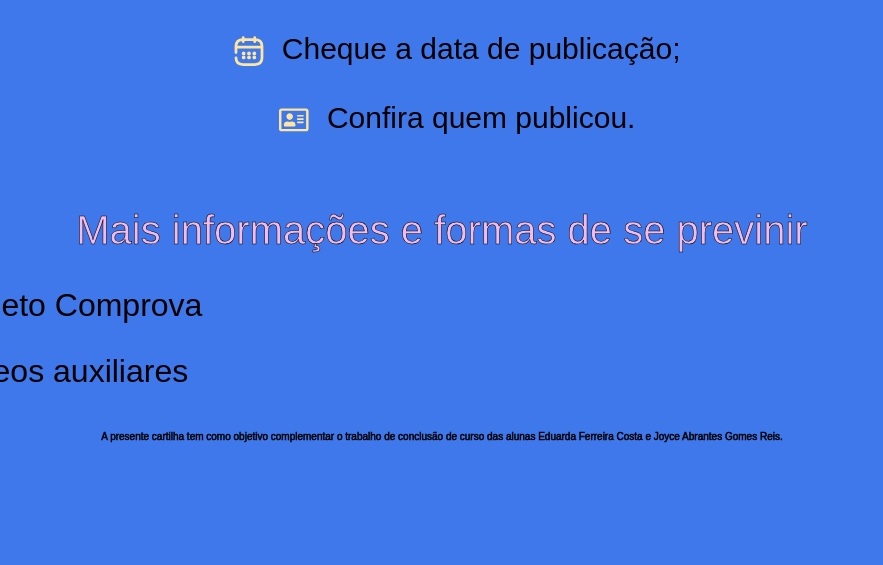
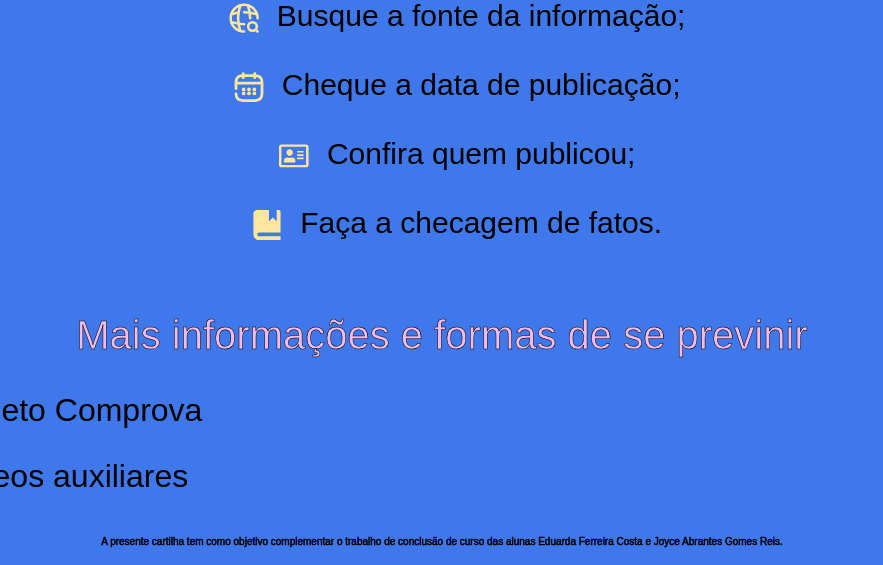
Before and after one commit to abrantesjo/cartilha, a plain HTML site: page index.html in a window 1280 px wide. Shown: the part 873-1438 px from the top of the page, without its empty margins (198-1081 px from the left). Before the commit the page ends 1333 px from the top, so only its background shows below. Drawn offline with nearby package versions, Linux system fonts and the light colour scheme; a web font is replaced by a local one.

Commit message:
Adiciona animação nos links e  mais um tópico de prevenção

```diff
--- a/index.html
+++ b/index.html
@@ -30,7 +30,7 @@
         <div class="container text-center">
             <div class="row align-items-center">
                 <p class="titulo">Fake news e Deepfake</p>
-                <p class="subtitulo">Uma cartilha de combate as noticias falsas</p>
+                <p class="subtitulo">Uma cartilha de combate as notícias falsas</p>
             </div>
 
             <div class="retangulo">
@@ -49,7 +49,7 @@
                         <li> sensacionalismo; mentiras, maquiagens, boatos e </li>
                         <li> fatos alternativos. </li>
                     </ul>
-                    <p class="fonte">Fonte: Magaly prado (2019)</p>
+                    <p class="fonte">Fonte:<a href="https://books.scielo.org/id/gfrbh/pdf/martinez-9788572490559-13.pdf">Magaly Prado</a> (2019)</p>
                 </div>
             </div>
 
@@ -77,7 +77,12 @@
                     <br>
                     <li style="color: black; font-size: 30px;">
                         <img src="imgs/icons/info.svg" alt="Ícone 3" class="icone">
-                        Confira quem publicou.
+                        Confira quem publicou;
+                    </li>
+                    <br>
+                    <li style="color: black; font-size: 30px;">
+                        <img src="imgs/icons/book.svg" alt="Ícone 4" class="icone">
+                        Faça a <a href="https://www.cnj.jus.br/programas-e-acoes/painel-de-checagem-de-fake-news/onde-checar/">checagem de fatos</a>.
                     </li>
                 </ul>
             </div>
--- a/style.css
+++ b/style.css
@@ -116,7 +116,32 @@ ul {
 
 a {
     color: black !important;
+    text-decoration: none !important;
+
+    position: relative;
+    text-decoration: none;
 }
+
+a::before {
+    content: "";
+    position: absolute;
+    width: 100%;
+    height: 3px;
+    bottom: 0;
+    left: 0;
+    background-color: #000;
+    visibility: hidden;
+    -webkit-transform: scaleX(0);
+    transform: scaleX(0);
+    -webkit-transition: all 0.3s ease-in-out 0s;
+    transition: all 0.3s ease-in-out 0s;
+}
+
+a:hover:before {
+    visibility: visible;
+    -webkit-transform: scaleX(1);
+    transform: scaleX(1);
+  }
 
 ul.sem-marcadores{
     list-style-type: none;
```
Also changed, not shown: imgs/icons/book.svg (added).
